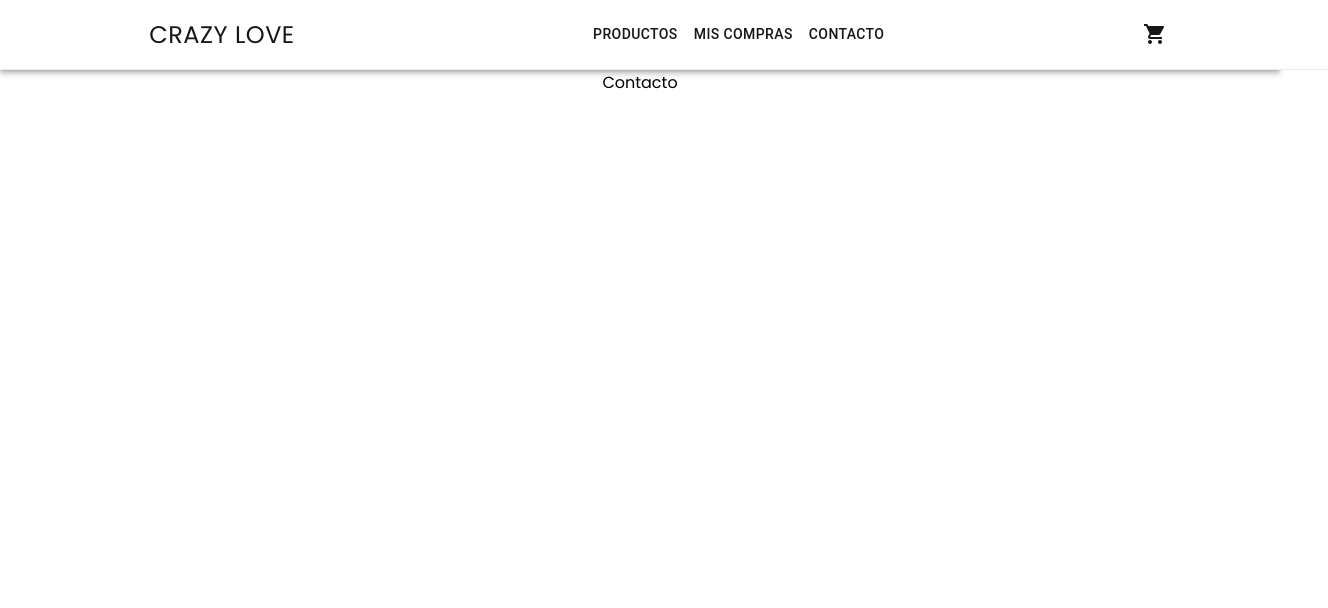
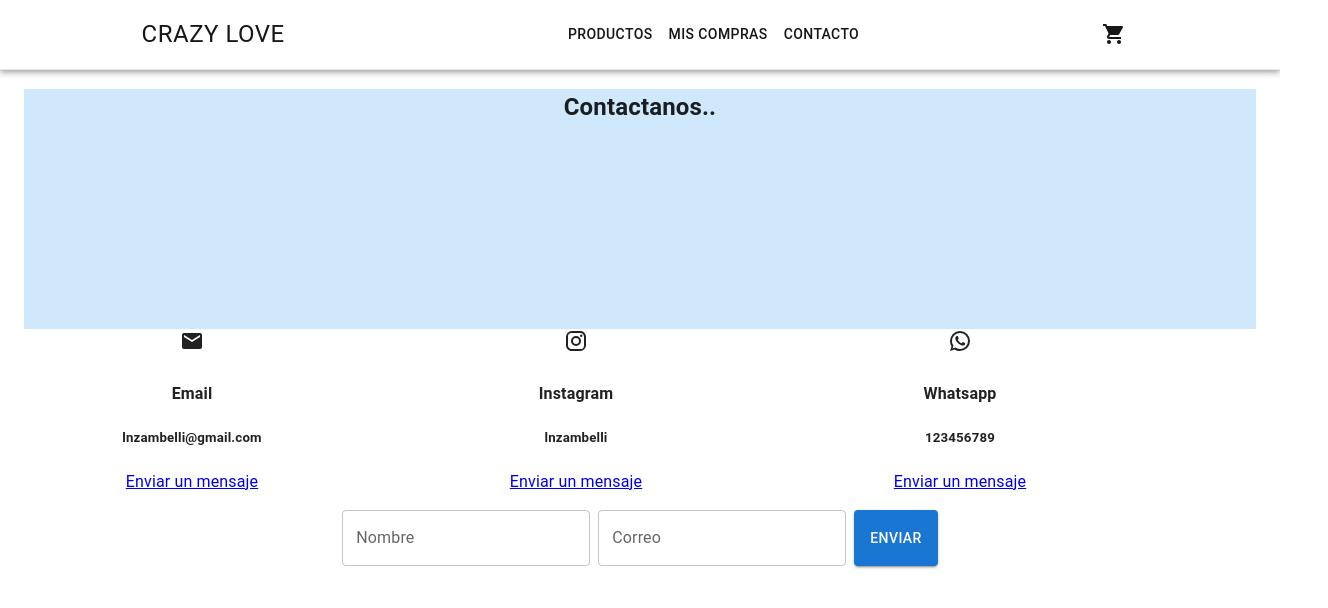
Before and after one commit to lnzambelli/crazy-love-zambelli, a React (Create React App) app: page /contacto in a window 1280 px wide. Shown: the top 608 px of the page, 1328 px wide, since content can reach past the window. Built offline with nearby package versions, Linux system fonts and the light colour scheme.

Commit message:
se agrego banner para mostrar en cada page

```diff
--- /dev/null
+++ b/src/components/BannerPage/BannerPage.js
@@ -0,0 +1,20 @@
+import React from 'react'
+import './BannerPage.css'
+import CssBaseline from '@mui/material/CssBaseline';
+import Box from '@mui/material/Box';
+import Container from '@mui/material/Container';
+
+const BannerPage = ({title}) => {
+  return (
+    <>
+      <CssBaseline />
+      <Container maxWidth="100%">
+        <Box sx={{ bgcolor: '#cfe8fc', height: '30vh' }}>
+            <h1>{title}</h1>
+        </Box>
+      </Container>
+    </>
+  )
+}
+
+export default BannerPage
--- a/src/pages/Cart.js
+++ b/src/pages/Cart.js
@@ -1,8 +1,9 @@
 import React from 'react'
+import BannerPage from '../components/BannerPage/BannerPage'
 
 const Cart = () => {
   return (
-    <div>Cart</div>
+    <BannerPage title="Mi Cart" />
   )
 }
 
--- a/src/pages/Contacto.js
+++ b/src/pages/Contacto.js
@@ -1,8 +1,46 @@
 import React from 'react'
+import EmailIcon from '@mui/icons-material/Email';
+import InstagramIcon from '@mui/icons-material/Instagram';
+import WhatsAppIcon from '@mui/icons-material/WhatsApp';
+import Button from '@mui/material/Button';
+import TextField from '@mui/material/TextField';
+import BannerPage from '../components/BannerPage/BannerPage'
 
 const Contacto = () => {
+
   return (
-    <div>Contacto</div>
+    <section >
+     <BannerPage title="Contactanos.." />
+
+    <div>
+        <div style={{display: 'flex'}}>
+            <article  style={{width: '30%'}} >
+                <EmailIcon />
+                <h4>Email</h4>
+                <h5>lnzambelli@gmail.com</h5>
+                <a href={"lnzambelli@gmail.com"} target={'_blank'} >Enviar un mensaje</a>
+            </article>
+            <article  style={{width: '30%'}}>
+                <InstagramIcon  />
+                <h4>Instagram</h4>
+                <h5>lnzambelli</h5>
+                <a href={"https://m.me/lnzambelli"} target={'_blank'} >Enviar un mensaje</a>
+            </article>
+            <article  style={{width: '30%'}}>
+                <WhatsAppIcon/>
+                <h4>Whatsapp</h4>
+                <h5>123456789</h5>
+                <a href={"https://api.whatsapp.com/phone=+123456789"} target={'_blank'} >Enviar un mensaje</a>
+            </article>
+        </div>
+        <form style={{margin: '16px', display: 'flex', justifyContent: 'center'}} >
+            <TextField id="outlined-basic" label="Nombre" variant="outlined"   />
+            <TextField id="outlined-basic" label="Correo" variant="outlined" style={{margin: '0px 8px'}}/>
+            <Button variant="contained">Enviar</Button>
+        </form>
+    </div>
+
+</section>
   )
 }
 
--- a/src/pages/Home.js
+++ b/src/pages/Home.js
@@ -1,11 +1,13 @@
 import React from 'react'
 import ItemListContainer from "./../components/ItemListContainer/ItemListContainer"
+import BannerPage from '../components/BannerPage/BannerPage'
+
 
 const Home = () => {
   return (
     <>
-      <h1>Mi Home</h1>
-    <ItemListContainer/>
+      <BannerPage title="Mi Home" />
+      <ItemListContainer/>
     </>
   )
 }
--- a/src/pages/MisCompras.js
+++ b/src/pages/MisCompras.js
@@ -1,8 +1,9 @@
 import React from 'react'
+import BannerPage from '../components/BannerPage/BannerPage'
 
 const MisCompras = () => {
   return (
-    <div>MisCompras</div>
+    <BannerPage title="Mis Compras" />
   )
 }
 
```
Also changed, not shown: src/components/BannerPage/BannerPage.css (added).
